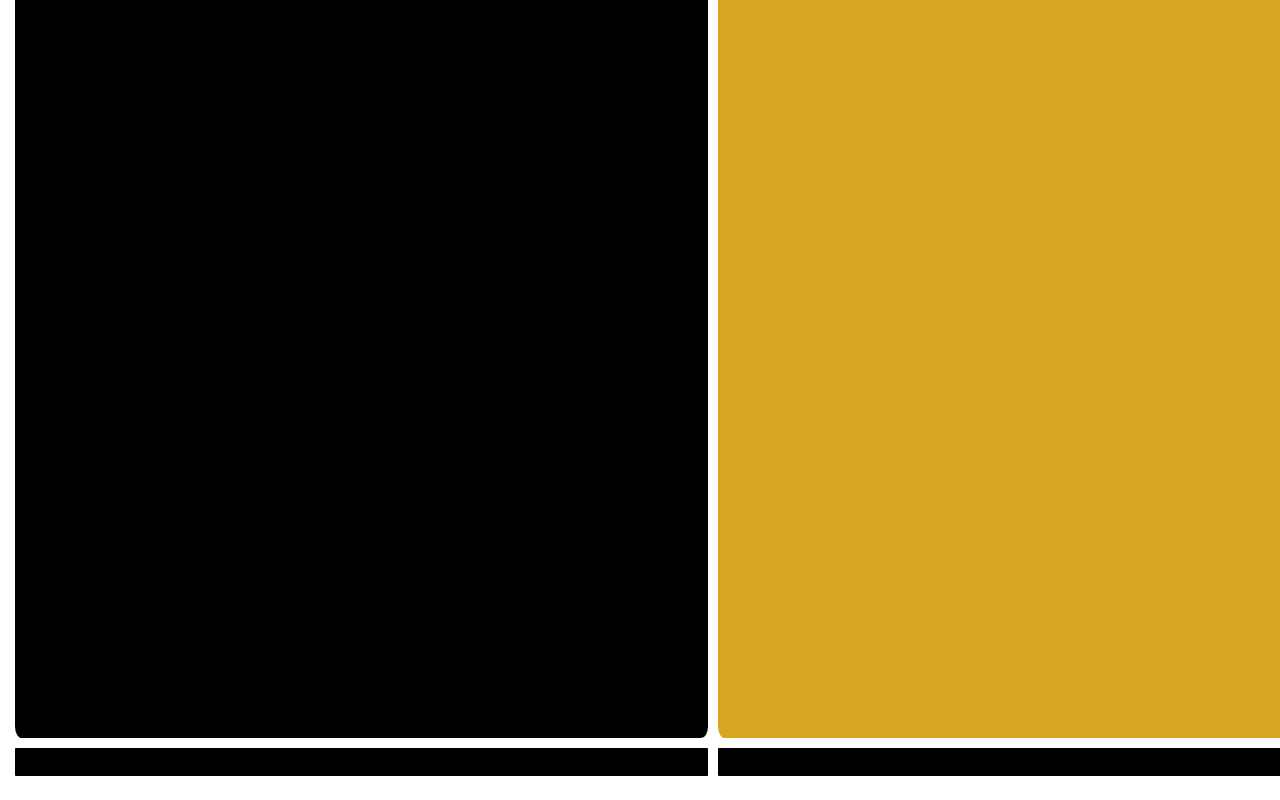
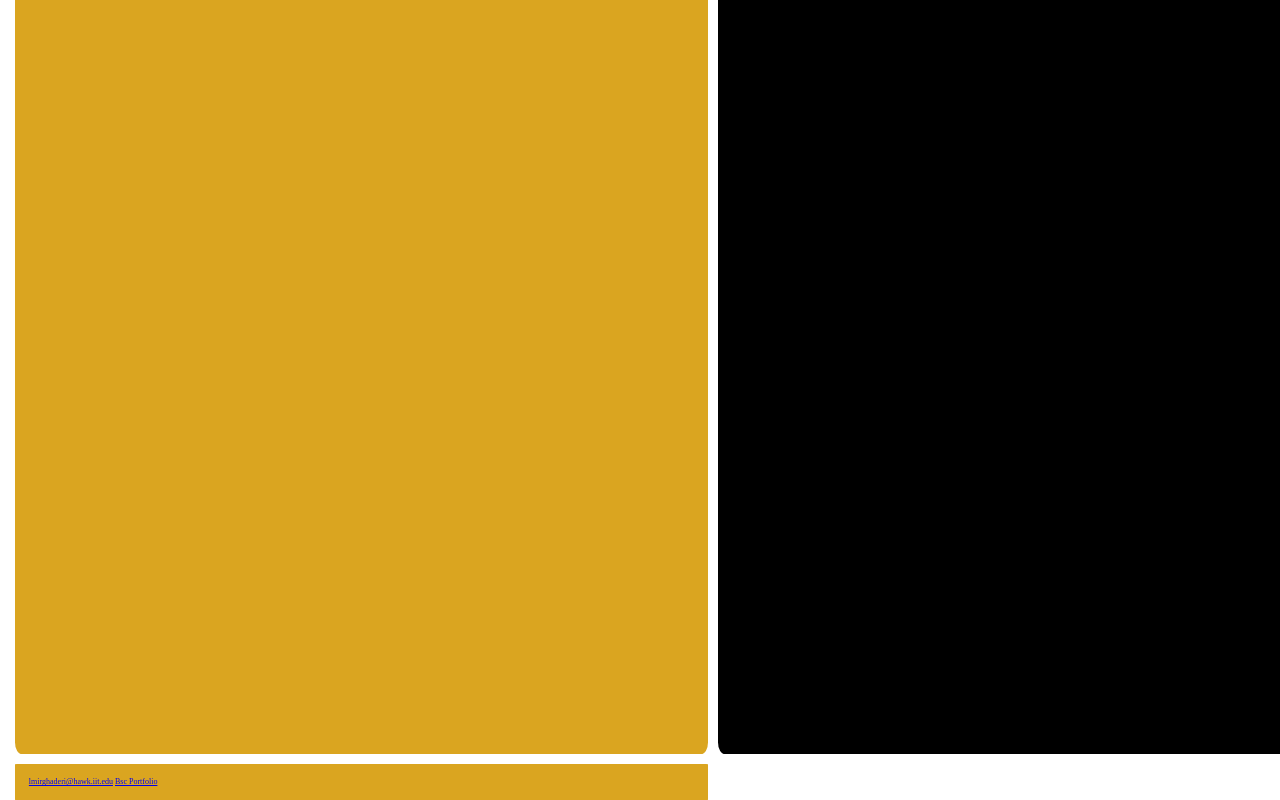
Before and after one commit to leilamirghaderi/project-two, a plain HTML site: page index.html in a window 1280 px wide. Shown: the part 2717-3517 px from the top of the page. Before the commit the page ends 3493 px from the top, so only its background shows below. Drawn offline with Linux system fonts and the light colour scheme.

Commit message:
Remove section with id=box9 from html file

```diff
--- a/index.html
+++ b/index.html
@@ -12,11 +12,6 @@
     <section id="photo">
       <img id="Leila-image" src="myimage.jpg" alt="An Image of Leila"/>
     </section>
-    <section id="links">
-      <nav id="contactinfo">
-        <a href="mailto:lmirghaderi@hawk.iit.edu">lmirghaderi@hawk.iit.edu</a></li>
-        <a href="https://www.issuu.com/leilamirghaderi/docs/portfolio/">Bsc Portfolio</a></li>
-    </nav>
   </section>
     <section id="education">
       <h2>Education</h2>
@@ -71,7 +66,11 @@
     </p>
   </section>
     <section id="box8"></section>
-    <section id="box9"></section>
+    <section id="links">
+      <nav id="contactinfo">
+        <a href="mailto:lmirghaderi@hawk.iit.edu">lmirghaderi@hawk.iit.edu</a></li>
+        <a href="https://www.issuu.com/leilamirghaderi/docs/portfolio/">Bsc Portfolio</a></li>
+    </nav>
   </main>
   <footer>
     @ 2018 Leila
```
